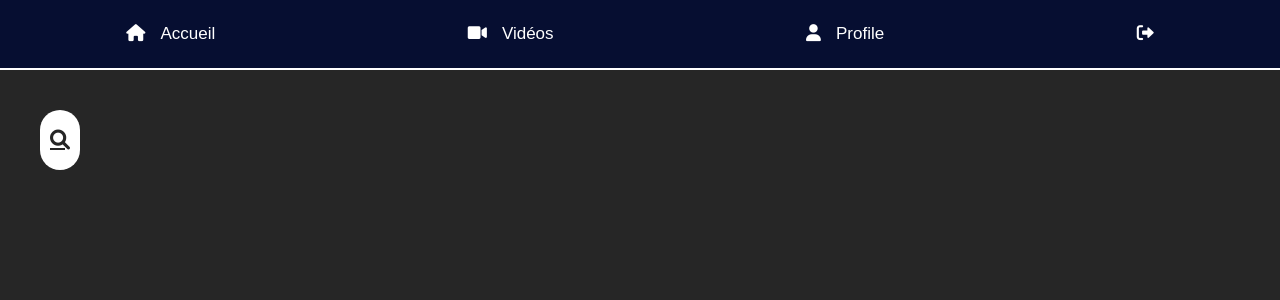
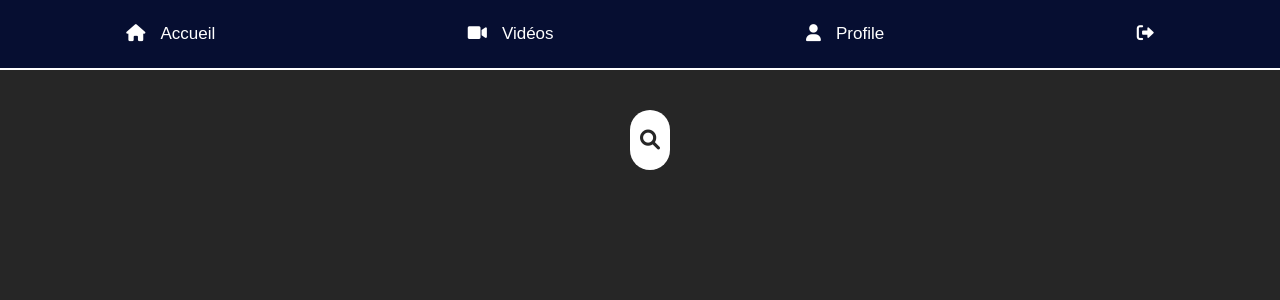
Before and after one commit to ByKan77/Dayliho, a PHP site: page /user/videos.php in a window 1280 px wide. Shown: the top 300 px of the page. Run offline with PHP 8.4, Linux system fonts and the light colour scheme; the visitor is signed in with stand-in values (Sample User, id 1).

Commit message:
page_video_finito

```diff
--- a/pages/videos.php
+++ b/pages/videos.php
@@ -137,8 +137,10 @@ body {
 
 .search-area {
     display: flex;
-    justify-content: center;
+    justify-content: center; /* Center horizontally */
+    align-items: center;     /* Center vertically */
     padding: 20px;
+    width: 100%;             /* Full width */
 }
 
 .single-search {
@@ -173,6 +175,10 @@ body {
     padding-left: 10px;
 }
 
+a {
+    text-decoration: none; /* Enlève le soulignement */
+    }
+
 .icon-area {
     width: 40px;
     height: 40px;
@@ -193,7 +199,7 @@ body {
 <div class="container">
    <div class="search-area">
        <div class="single-search">
-           <input type="text" id="searchBar" class="custom-input" placeholder="What are you looking for ...">
+           <input type="text" id="searchBar" class="custom-input" placeholder="Quel sport recherches tu ?">
            <a href="#" class="icon-area">
                <i class="fa fa-search"></i>
            </a>
```
